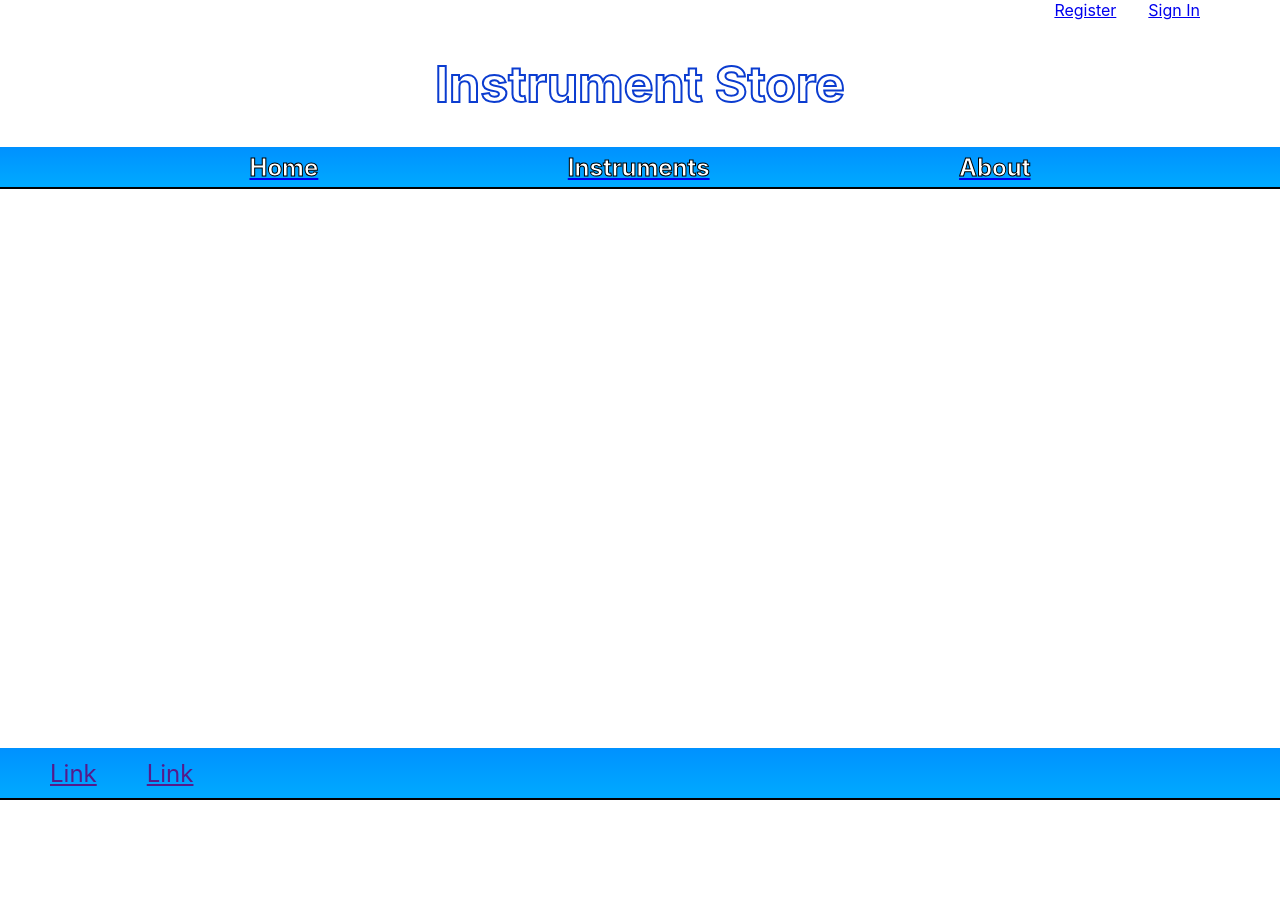
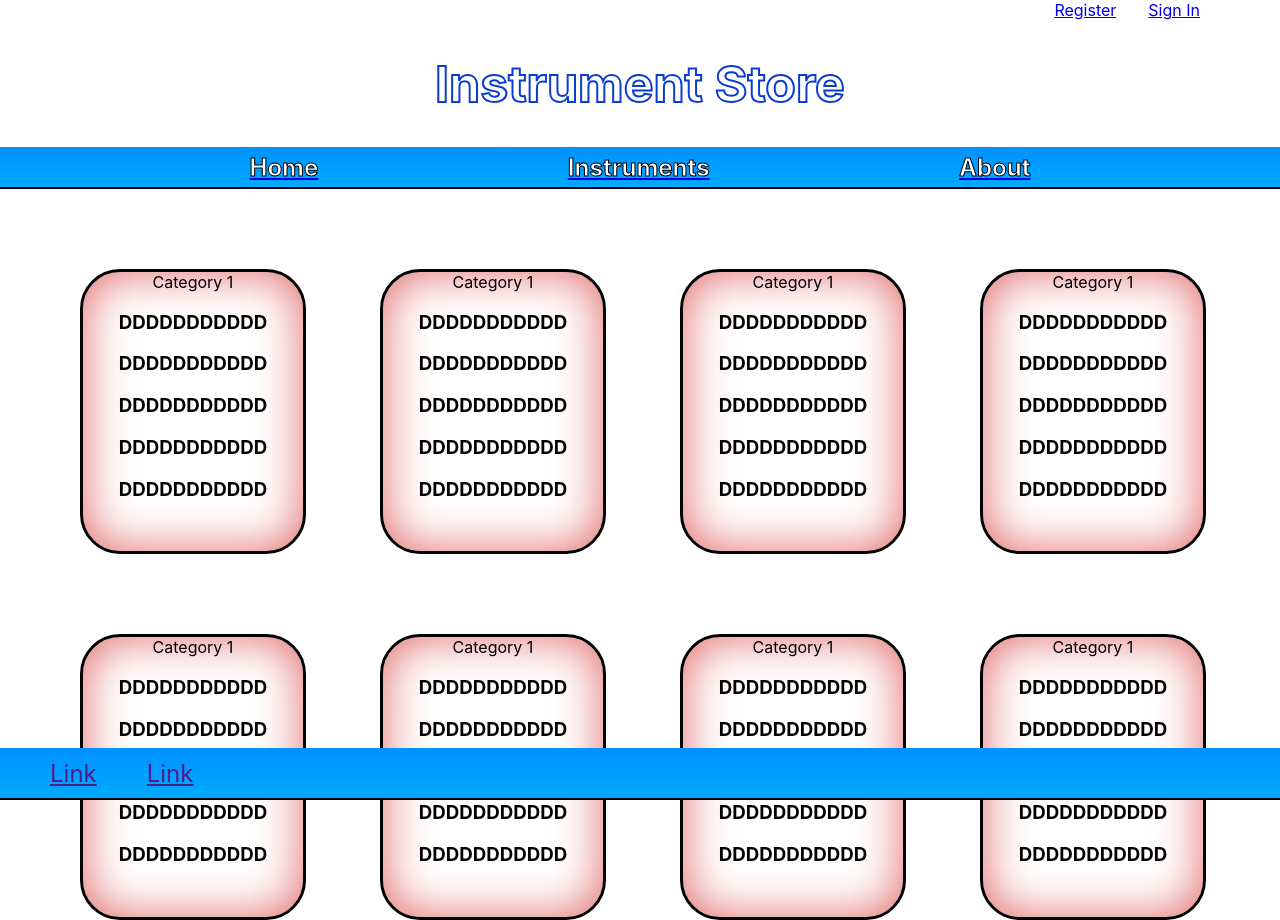
Before and after one commit to Jwolter23/Instrument_Store, a React (Create React App) app in the folder client/: page /categories in a window 1280 px wide. Before the commit the page ends 800 px from the top, so only its background shows below. Built offline with nearby package versions, Linux system fonts and the light colour scheme.

Commit message:
some styling and auth

```diff
--- a/client/src/App.js
+++ b/client/src/App.js
@@ -38,7 +38,12 @@ function App() {
         />
       </header>
       <main className="App-main">
-        <Main setUser={setUser} toggleAuthenticated={toggleAuthenticated} />
+        <Main
+          setUser={setUser}
+          toggleAuthenticated={toggleAuthenticated}
+          user={user}
+          authenticated={authenticated}
+        />
       </main>
       <footer className="App-footer">
         <Footer />
--- /dev/null
+++ b/client/src/components/AdminPanel.jsx
@@ -0,0 +1,27 @@
+
+export default function AdminPanel (props) {
+    let authenticatedOptions
+    if (props.user && props.user.username ==="admin") {
+         return (
+          <div className='login-options'>
+            <h3>Welcome Administrator!!</h3>
+          </div>
+        )
+        console.log(props.user)
+      }
+      else {
+          return(
+              <div>
+                  <h1>Sorry you do not have access to this page!</h1>
+              </div>
+          )
+      }
+
+
+      return (
+        <div>
+          {authenticatedOptions}
+        </div>
+      )
+
+}
--- /dev/null
+++ b/client/src/components/Categories.jsx
@@ -0,0 +1,64 @@
+export default function Categories () {
+    return (
+        <div className="grid">
+            <div className="category c1">Category 1
+            <h3>DDDDDDDDDDD</h3>
+            <h3>DDDDDDDDDDD</h3>
+            <h3>DDDDDDDDDDD</h3>
+            <h3>DDDDDDDDDDD</h3>
+            <h3>DDDDDDDDDDD</h3>
+            </div>
+            <div className="category c2">Category 1
+            <h3>DDDDDDDDDDD</h3>
+            <h3>DDDDDDDDDDD</h3>
+            <h3>DDDDDDDDDDD</h3>
+            <h3>DDDDDDDDDDD</h3>
+            <h3>DDDDDDDDDDD</h3>
+            </div>
+            <div className="category c3">Category 1
+            <h3>DDDDDDDDDDD</h3>
+            <h3>DDDDDDDDDDD</h3>
+            <h3>DDDDDDDDDDD</h3>
+            <h3>DDDDDDDDDDD</h3>
+            <h3>DDDDDDDDDDD</h3>
+            </div>
+            <div className="category c4">Category 1
+            <h3>DDDDDDDDDDD</h3>
+            <h3>DDDDDDDDDDD</h3>
+            <h3>DDDDDDDDDDD</h3>
+            <h3>DDDDDDDDDDD</h3>
+            <h3>DDDDDDDDDDD</h3>
+            </div>
+            <div className="category c5">Category 1
+            <h3>DDDDDDDDDDD</h3>
+            <h3>DDDDDDDDDDD</h3>
+            <h3>DDDDDDDDDDD</h3>
+            <h3>DDDDDDDDDDD</h3>
+            <h3>DDDDDDDDDDD</h3>
+            </div>
+            <div className="category c6">Category 1
+            <h3>DDDDDDDDDDD</h3>
+            <h3>DDDDDDDDDDD</h3>
+            <h3>DDDDDDDDDDD</h3>
+            <h3>DDDDDDDDDDD</h3>
+            <h3>DDDDDDDDDDD</h3>
+            </div>
+            <div className="category c7">Category 1
+            <h3>DDDDDDDDDDD</h3>
+            <h3>DDDDDDDDDDD</h3>
+            <h3>DDDDDDDDDDD</h3>
+            <h3>DDDDDDDDDDD</h3>
+            <h3>DDDDDDDDDDD</h3>
+            </div>
+            <div className="category c8">Category 1
+            <h3>DDDDDDDDDDD</h3>
+            <h3>DDDDDDDDDDD</h3>
+            <h3>DDDDDDDDDDD</h3>
+            <h3>DDDDDDDDDDD</h3>
+            <h3>DDDDDDDDDDD</h3>
+            </div>
+        </div>
+
+
+    )
+}
--- a/client/src/components/Main.jsx
+++ b/client/src/components/Main.jsx
@@ -1,5 +1,7 @@
 import { Route, Routes } from "react-router-dom"
 import Home from "../components/Home"
+import AdminPanel from "./AdminPanel"
+import Categories from "./Categories"
 import Register from "./Register"
 import SignIn from "./SignIn"
 
@@ -12,6 +14,10 @@ export default function Main(props) {
                 <Route exact path="/signin" element={<SignIn setUser={props.setUser}
                 toggleAuthenticated={props.toggleAuthenticated}/>}/>
                 <Route exact path="/register" element={<Register/>}/>
+                <Route exact path="/admin"  element={<AdminPanel
+                        user={props.user}
+                        authenticated={props.authenticated}/>}/>
+                <Route exact path="/categories" element={<Categories/>}/>
             </Routes>
         </div>
     )
--- a/client/src/components/Nav.jsx
+++ b/client/src/components/Nav.jsx
@@ -6,7 +6,7 @@ export default function Nav () {
            <Link to="/">
                <h2 className="nav-item1">Home</h2>
            </Link>
-           <Link to="/instruments">
+           <Link to="/categories">
                <h2 className="nav-item2">Instruments</h2>
            </Link>
            <Link to="/about">
--- a/client/src/components/Welcome.jsx
+++ b/client/src/components/Welcome.jsx
@@ -7,6 +7,19 @@ const Welcome = ({ authenticated,user, handleLogOut }) => {
       <nav className='login-options'>
         <h3>Welcome {user.username}!</h3>
         <Link to="/cart" className='login'>cart</Link>
+        <Link onClick={handleLogOut} className="login" to="/">
+          Sign Out
+        </Link>
+      </nav>
+    )
+    console.log(user)
+  }
+  if (user && user.username ==="admin") {
+    authenticatedOptions = (
+      <nav className='login-options'>
+        <h3>Welcome Administrator!!</h3>
+        <Link to="/admin" className='login'>Admin Panel</Link>
+        <Link to="/cart" className='login'>Cart</Link>
         <Link onClick={handleLogOut} className="login" to="/">
           Sign Out
         </Link>
--- a/client/src/styles/App.css
+++ b/client/src/styles/App.css
@@ -189,3 +189,29 @@ form button:disabled {
   opacity: 0.7;
   cursor: not-allowed;
 }
+
+.grid {
+  display: grid;
+  grid-template-columns: repeat(4, minmax(100px, 1fr));
+  grid-gap: 5em;
+  margin-top: 5em;
+  margin-left: 5em;
+  margin-right: 5em;
+}
+
+.category  {
+  width: 100%;
+  height: initial;
+  object-fit: center;
+  box-shadow: inset 0 0 3em #e06666;
+  padding-bottom: 2em;
+  border: 3px solid black;
+  border-radius: 40px;
+  text-align: center;
+}
+
+
+.category:hover {
+  transform: scale(1.05 );
+  border: #e06666 solid 3px;
+}
```
Also changed, not shown: 2 other files (tests, documents, lock files or other folders).
